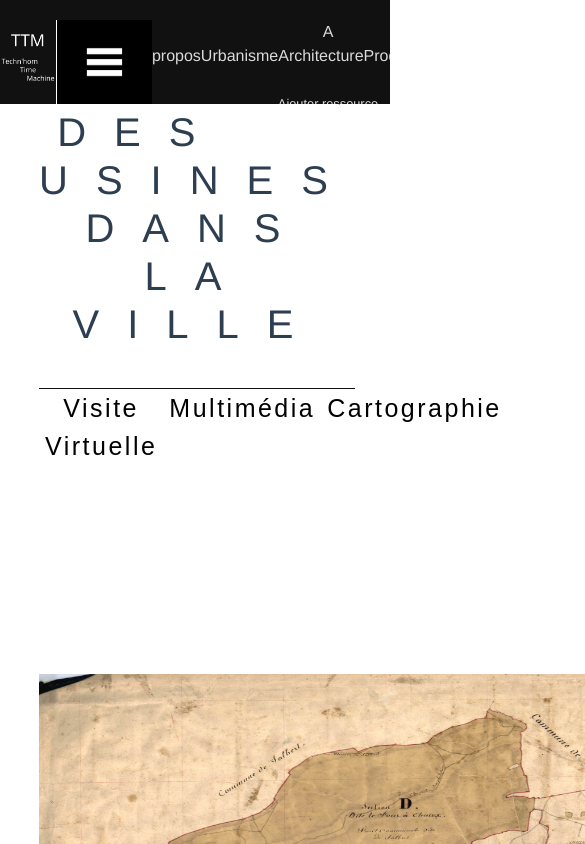
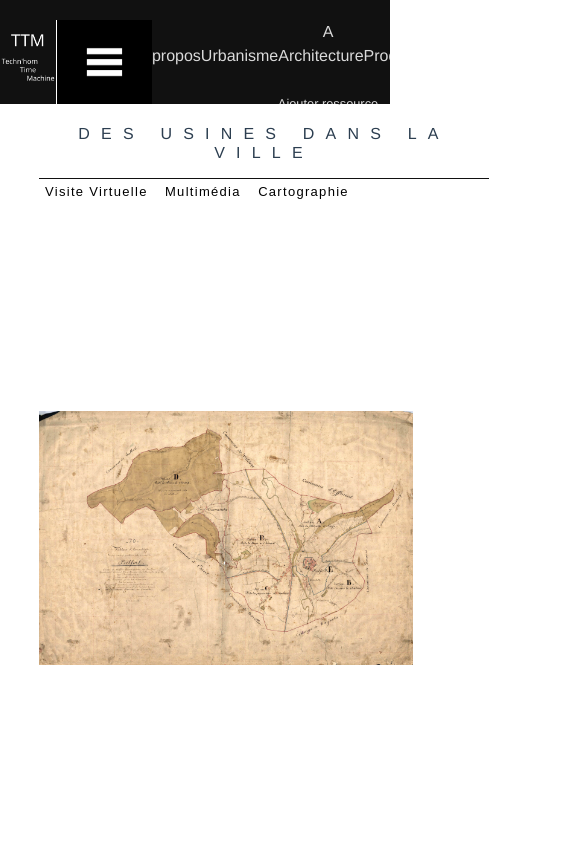
Before and after one commit to Hendercraft/TTM-front, a Vue app: page / in a window 390 px wide. Shown: the top 844 px of the page, 585 px wide, since content can reach past the window. Built offline with nearby package versions, Linux system fonts and the light colour scheme.

Commit message:
First working version of responsive home page

```diff
--- a/src/components/Home/Home.css
+++ b/src/components/Home/Home.css
@@ -45,8 +45,35 @@ button{
   letter-spacing: .1em;
 }
 
-  /* Style page content
-  .main {
-    margin-left: 15%; /* Same as the width of the sidebar */
-    /* padding: 0px 10px; */
-  /* } */
+@media screen and (max-width:700px) {
+  .title{
+    width: 450px;
+    margin-top: 1em;
+    font-size: medium;
+    text-align: center;
+    /* border: 1px red solid; */
+  }
+  img{
+
+    height: 30vh;
+    width: auto;
+
+    /* height: 250px;
+    width: 500px; */
+    text-align: center;
+  }
+  button{
+    font-size: small;
+  }
+}
+
+@media screen and (max-width:400px) {
+  h1{
+    font-size: x-small;
+  }
+  img{
+    height: 30vh;
+    width: auto;
+
+  }
+}
```
